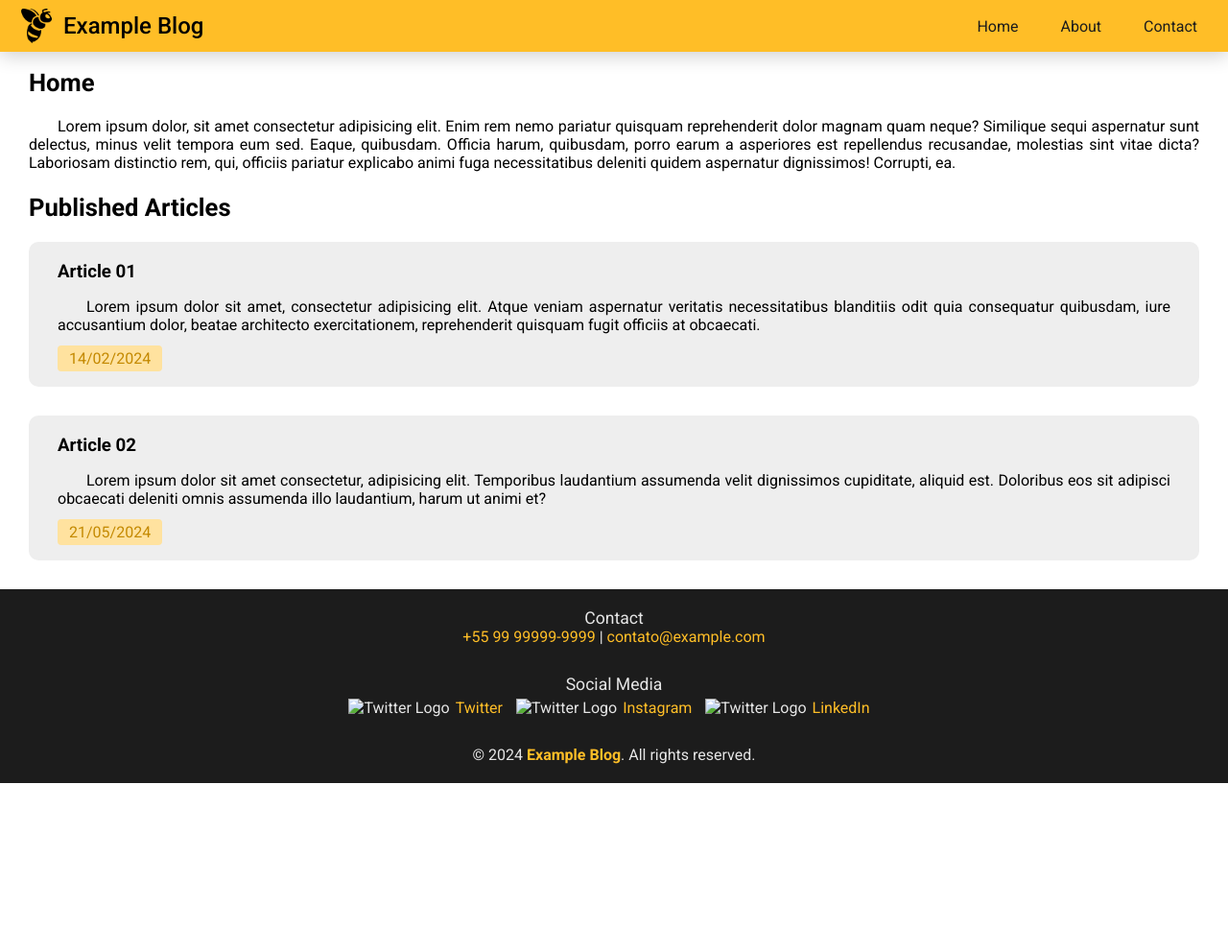
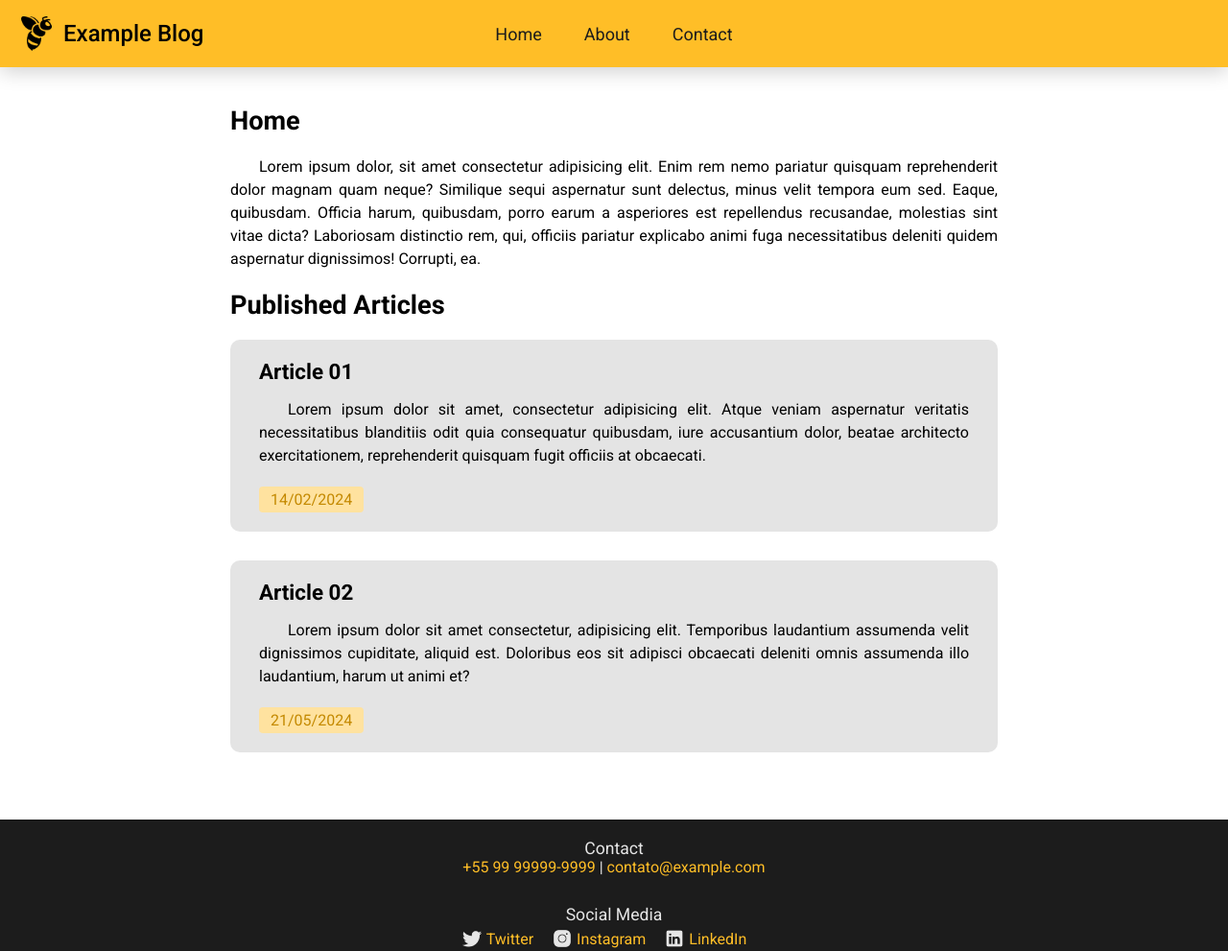
Before and after one commit to icaropvn/html-css-studies, a plain HTML site: page projetos/personal-blog/index.html in a window 1280 px wide. Shown: the top 991 px of the page at 96% size. Before the commit the page ends 816 px from the top, so only its background shows below. Drawn offline with Linux system fonts and the light colour scheme; files whose address does not match are found by name.

Commit message:
personal blog project update

```diff
--- a/projetos/personal-blog/index.html
+++ b/projetos/personal-blog/index.html
@@ -49,11 +49,11 @@
         </p>
         <p class="space-above footer-title"> Social Media </p>
         <div>
-            <img src="images/twitter.png" alt="Twitter Logo">
+            <img src="images/twitter.png" alt="Twitter Icon">
             <a href="#">Twitter</a>
-            <img src="images/instagram.png" alt="Twitter Logo">
+            <img src="images/instagram.png" alt="Instagram Icon">
             <a href="#">Instagram</a>
-            <img src="images/linkedin.png" alt="Twitter Logo">
+            <img src="images/linkedin.png" alt="LinkedIn Icon">
             <a href="#">LinkedIn</a>
         </div>
         <p class="space-above"> &copy; 2024 <strong>Example Blog</strong>. All rights reserved. </p>
--- a/projetos/personal-blog/style.css
+++ b/projetos/personal-blog/style.css
@@ -2,10 +2,17 @@
 
 @import url('https://fonts.googleapis.com/css2?family=Roboto:ital,wght@0,100;0,300;0,400;0,500;0,700;0,900;1,100;1,300;1,400;1,500;1,700;1,900&display=swap');
 
+* {
+    margin: 0;
+    padding: 0;
+    box-sizing: border-box;
+}
+
 body {
     font-family: Roboto, Arial, Helvetica, sans-serif;
-    margin: 0;
-    padding: 50px 0 0 0;
+
+    display: flex;
+    flex-direction: column;
 }
 
 header {
@@ -13,80 +20,86 @@ header {
     justify-content: space-between;
     align-items: center;
     background-color: #FFBE27;
-    height: 54px;
     width: 100%;
+    height: 70px;
     position: fixed;
     top: 0;
     box-shadow: 0 4px 20px 0 #00000031;
+    min-width: 740px;
 }
 
-header > div {
+header div {
     display: flex;
     align-items: center;
     margin-left: 20px;
     gap: 10px;
 }
 
-header > div > img {
+header img {
     height: 36px;
 }
 
-header > h1, header > nav {
-    margin: 0;
+header nav {
+    display: flex;
+    align-items: center;
+    gap: 20px;
+    position: absolute;
+    left: 50%;
+    transform: translate(-50%)
 }
 
-header > div > h1 {
+header h1 {
     display: inline-block;
     font-size: 1.5em;
     font-weight: 500;
 }
 
-header > nav {
-    display: flex;
-    align-items: center;
-    gap: 20px;
-    margin-right: 20px;
-}
-
-nav > a {
+header a {
     color: #1C1C1C;
+    font-size: large;
     text-decoration: none;
     padding: 4px 12px;
     border-radius: 6px;
     transition: background-color 0.2s ease;
 }
 
-nav > a:hover {
+header a:hover {
     background-color: #FFE29F;
 }
 
 main {
-    margin: 0 30px;
+    margin: 90px auto 40px auto;
+    max-width: 800px;
 }
 
-section > h1 {
-    font-size: 1.6em;
+main h1 {
+    font-size: 1.7em;
+    margin: 20px 0;
 }
 
-section > p, article > p {
+main p {
     text-align: justify;
     text-indent: 30px;
+    line-height: 1.5em;
 }
 
 article {
-    background-color: #eeeeee;
+    background-color: #e4e4e4;
     padding: 20px 30px;
     margin-bottom: 30px;
     border-radius: 10px;
 }
 
-article > h1 {
-    margin: 0;
+article h1 {
+    font-size: 1.4em;
+    margin: 0 0 15px 0;
 }
 
-article > time {
+article time {
+    display: inline-block;
     background-color: #FFE29F;
     color: #c48900;
+    margin-top: 20px;
     padding: 4px 12px;
     border-radius: 4px;
 }
@@ -94,40 +107,43 @@ article > time {
 footer {
     background-color: #1C1C1C;
     color: #e6e6e6;
+    width: 100%;
     padding: 20px 0;
 }
 
-footer > p {
+footer p {
     text-align: center;
     margin: 0;
 }
 
-footer > p.footer-title {
+p.footer-title {
     font-size: 1.1em;
 }
 
-footer > p > a, footer > div > a {
+footer a {
     color: #FFBE27;
     text-decoration: none;
 }
 
-footer > p > a:hover, footer > div > a:hover {
+footer a:hover {
     text-decoration: underline;
 }
 
-footer > div {
-    text-align: center;
+footer div {
+    display: flex;
+    justify-content: center;
+    align-items: center;
     margin-top: 5px;
 }
 
 footer > div > a {
-    margin: 0 10px 0 2px;
+    margin: 0 20px 0 5px;
 }
 
-footer > p.space-above {
+p.space-above {
     margin-top: 30px;
 }
 
-footer > p > strong {
+footer strong {
     color: #FFBE27;
 }
```
Also changed, not shown: projetos/personal-blog/images/bee.png (added), projetos/personal-blog/images/instagram.png (added), projetos/personal-blog/images/linkedin.png (added), projetos/personal-blog/images/twitter.png (added).
